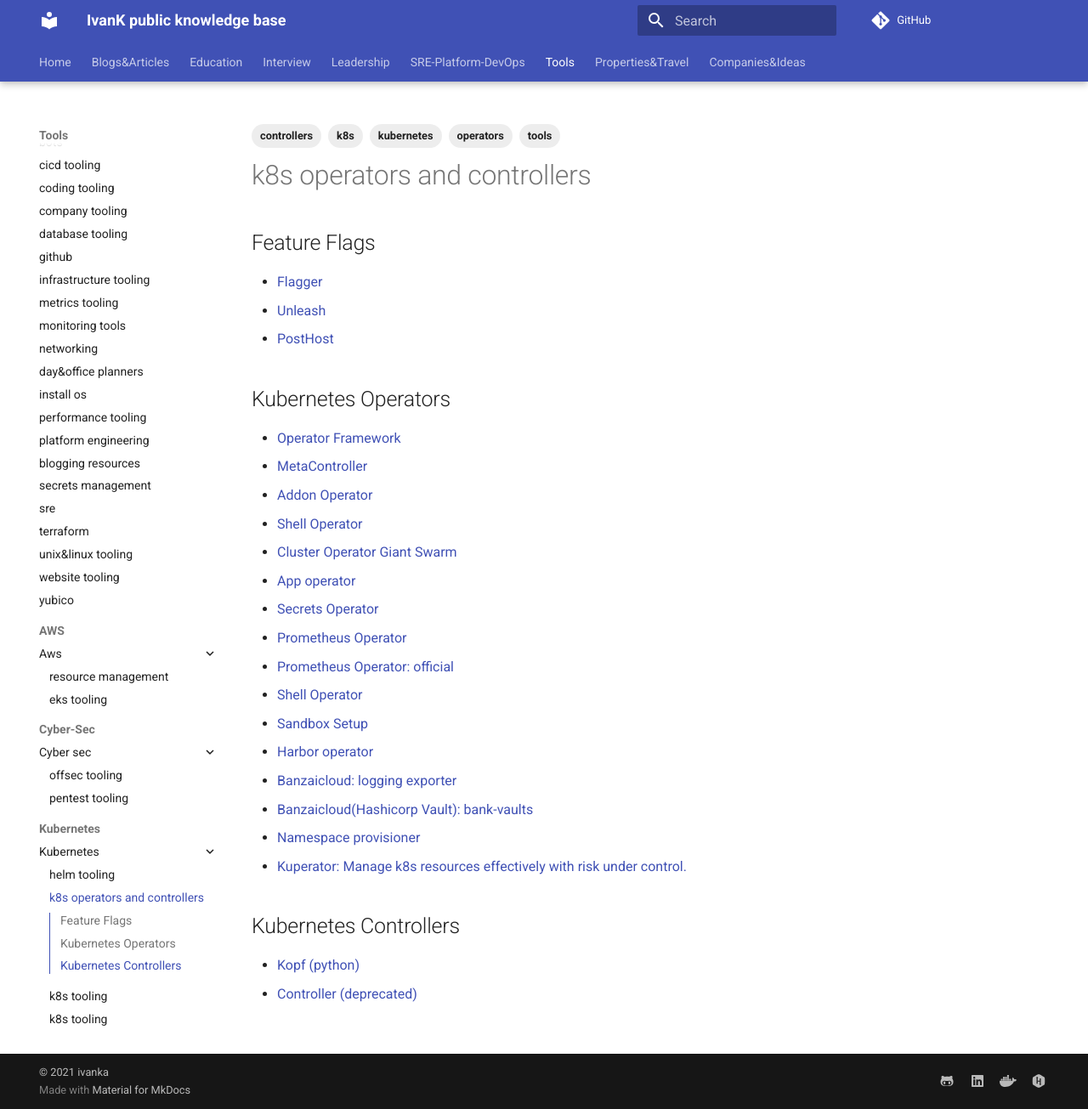
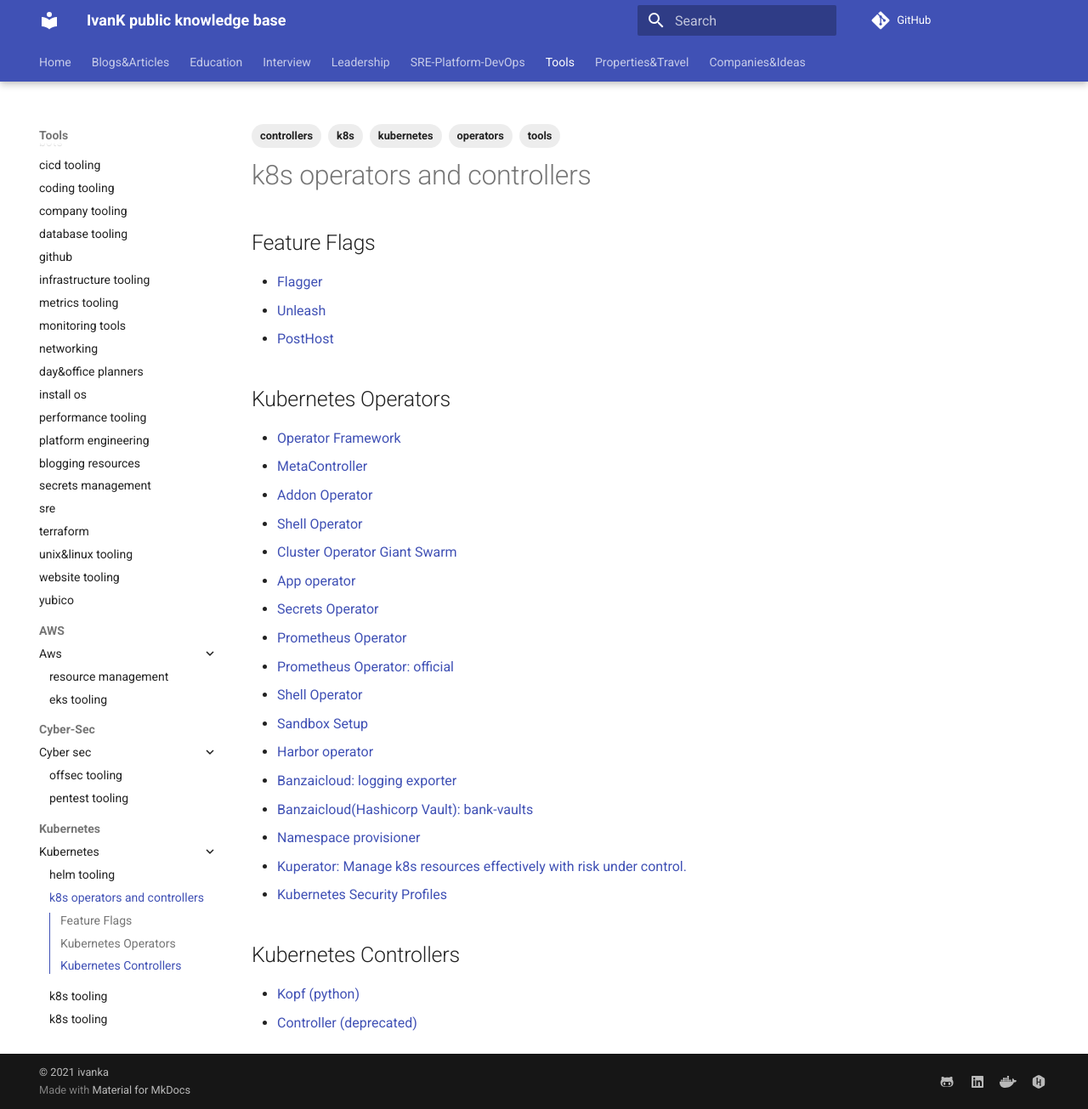
Before and after one commit to ivankatliarchuk/knowledge-base, an MkDocs documentation site: the page built from docs/tools/kubernetes/k8s-operators.md, in a window 1280 px wide and 1305 px high. Shown: the whole window at 85% size. Built offline with MkDocs 1.6.1 and Material for MkDocs 9.7.7, drawn with Linux system fonts in a browser that asks for light colours; comment, search, counter and statistics services are not loaded.

Commit message:
added operators
Signed-off-by: ivan katliarchuk <ivan.katliarchuk@gmail.com>

```diff
--- a/docs/tools/kubernetes/k8s-operators.md
+++ b/docs/tools/kubernetes/k8s-operators.md
@@ -31,6 +31,7 @@
 - [Banzaicloud(Hashicorp Vault): bank-vaults](https://github.com/banzaicloud/bank-vaults)
 - [Namespace provisioner](https://github.com/mercedes-benz/namespace-provisioner)
 - [Kuperator: Manage k8s resources effectively with risk under control. ](https://github.com/KusionStack/kuperator)
+- [Kubernetes Security Profiles](https://github.com/kubernetes-sigs/security-profiles-operator/tree/main)
 
 ## Kubernetes Controllers
 
```
